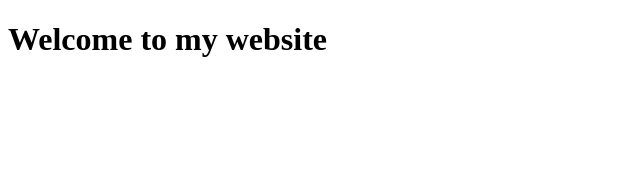
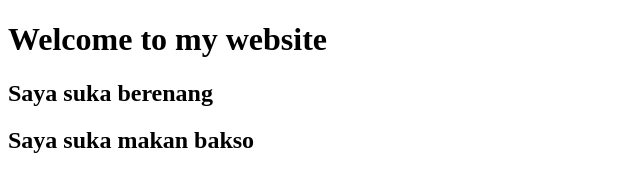
Before and after one commit to cat-ninja007/proyek-pertamaku, a plain HTML site: page website-pertamaku.html in a window 1280 px wide. Shown: the whole page, without its empty margins (0-640 px from the left). Drawn offline with Linux system fonts and the light colour scheme.

Commit message:
Commit Kedua - Mengubah beberapa baris teks

```diff
--- a/website-pertamaku.html
+++ b/website-pertamaku.html
@@ -9,6 +9,8 @@
 
 <body>
     <h1>Welcome to my website</h1>
+    <h2>Saya suka berenang</h2>
+    <h2>Saya suka makan bakso</h2>
 </body>
 
 </html>
```
Also changed, not shown: tulisan-pertamaku.txt.
